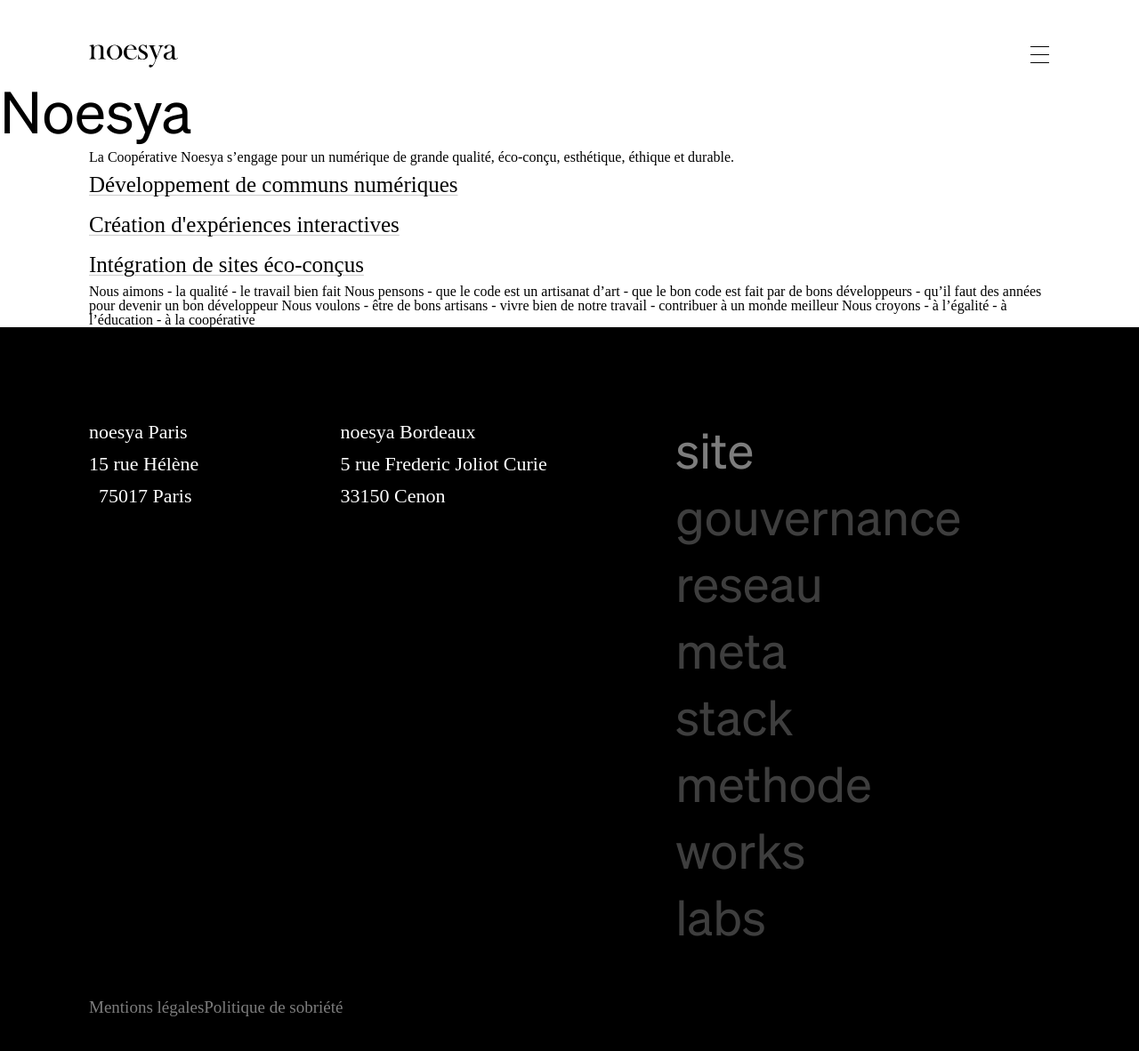
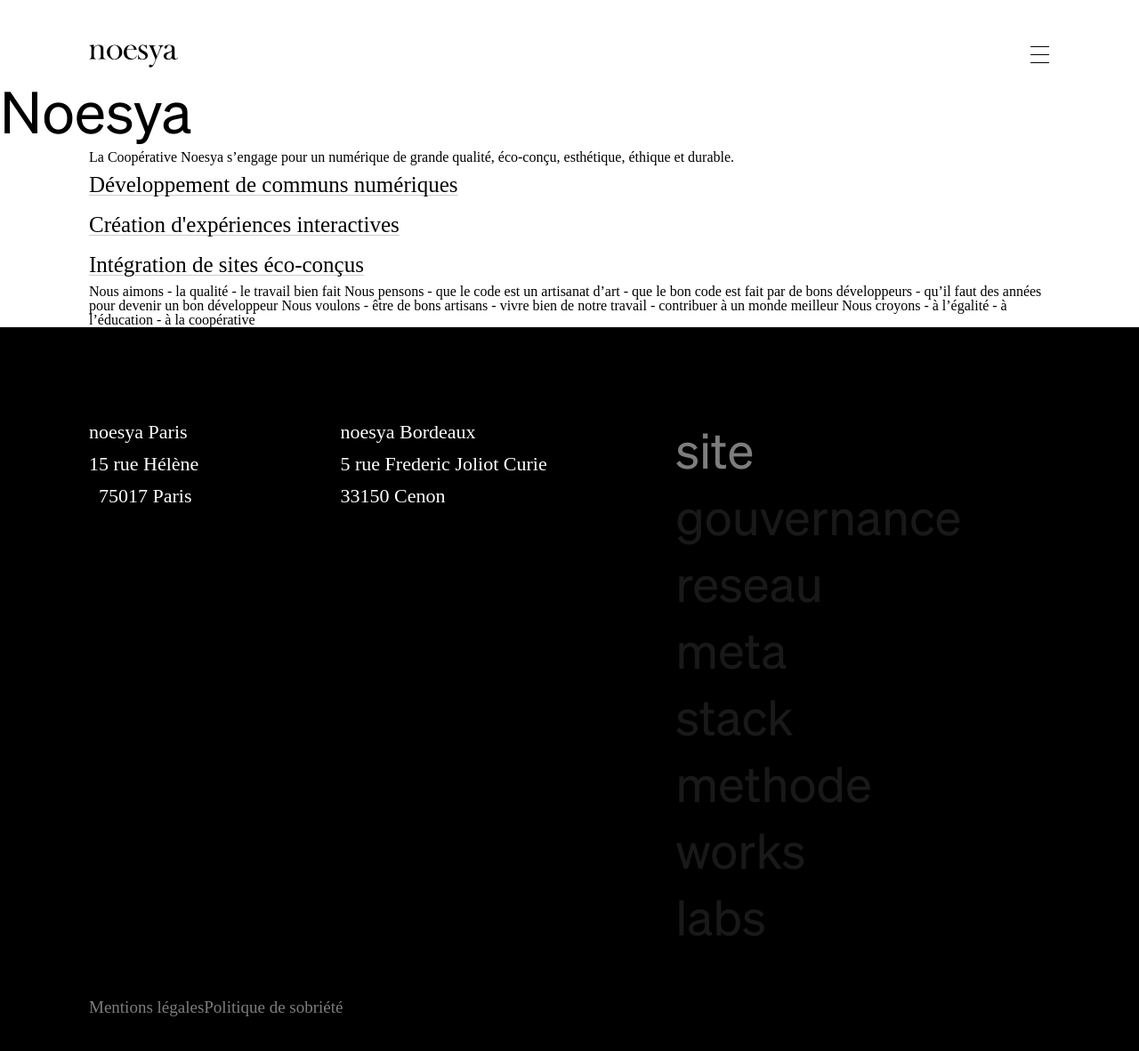
Before and after one commit to noesya/coop.noesya.www, a Jekyll site: the page built from _pages/index.html, in a window 1280 px wide and 1198 px high. Shown: the top 1182 px of the window at 89% size. Built offline with Jekyll 4.4.1, drawn with Linux system fonts in a browser that asks for light colours; some web fonts are replaced.

Commit message:
transparency

```diff
--- a/_sass/components/footer.sass
+++ b/_sass/components/footer.sass
@@ -19,7 +19,7 @@
             li
                 font-family: $font-family-sans-serif
             span
-                opacity: .5
+                opacity: .2
 
 
     @include media-breakpoint-up(md)
```
